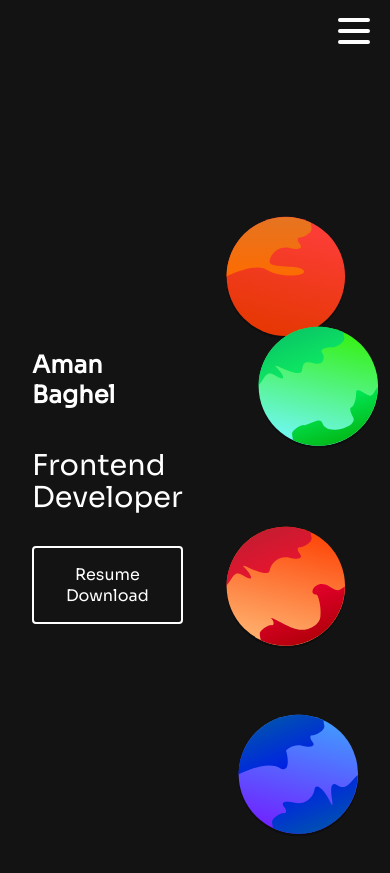
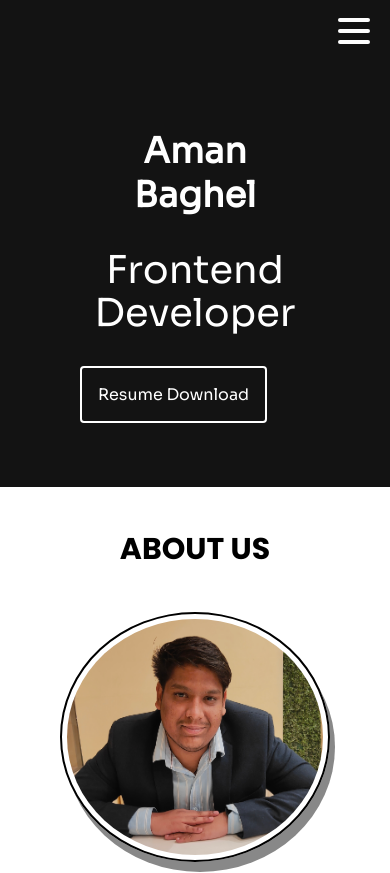
Before and after one commit to X-genius/Aman_Portfolio, a React (Create React App) app: page / in a window 390 px wide. Shown: the top 873 px of the page. Built offline with nearby package versions, Linux system fonts and the light colour scheme.

Commit message:
Add-Responsive-CSS-In-Home-Page

```diff
--- a/src/components/Home.js
+++ b/src/components/Home.js
@@ -1,34 +1,37 @@
 import React from 'react';
 import styled from 'styled-components';
-import {motion} from 'framer-motion';
+import { motion } from 'framer-motion';
 import Planet1 from '../images/planet.svg';
 import Planet2 from '../images/planet-2.svg';
 import Planet3 from '../images/planet-3.svg';
 import Planet4 from '../images/planet-4.svg';
 import pdf from '../pdf/resume.pdf';
 
+const Section = styled.section`
+  height: 100vh;
+  display: flex;
+  justify-content: center;
+  align-items: center;
+  background: #131313;
 
-const Section = styled.section`
-height : 100vh;
-display : flex;
-justify-content : center;
-align-items : center;
-background : #131313;
-`;
-
-
-const Container = styled.div`
-display : grid;
-grid-template-columns : 1fr 1.4fr;
-height : 100vh;
-padding : 3rem calc(100vh - 1300px);
-
-@media screen and (max-width : 768px)
-{
-    grid-grid-template-columns : 1fr;
+  @media screen and (max-width: 768px) {
+    height: 50vh;
   }
 `;
 
+const Container = styled.div`
+  display: grid;
+  grid-template-columns: 1fr 1.4fr;
+  height: 100vh;
+  padding: 3rem calc(100vh - 1300px);
+
+  @media screen and (max-width: 768px) {
+    display: flex;
+    justify-content: center;
+    align-items: center;
+    text-align: center;
+  }
+`;
 
 const ColumnLeft = styled.div`
   display: flex;
@@ -36,37 +39,35 @@ color: #fff;
   flex-direction: column;
   justify-content: center;
   align-items: flex-start;
-padding : 5rem 2rem;
+  padding: 5rem 2rem;
 
-h1
-{
+  h1 {
     margin-bottom: 0.5rem;
     font-size: 2.5rem;
   }
 
-p
-{
+  p {
     margin: 2rem 0;
     font-size: 3.5rem;
     line-height: 1.1;
   }
 
-@media screen and (max-width : 768px)
-{
-    h1{
-        font-size: 1.5rem;
+  @media screen and (max-width: 768px) {
+    padding: 0rem 5rem;
+    h1 {
+      font-size: 2.2rem;
+      margin-bottom: 0rem;
     }
 
-    p{
-        font-size: 1.8rem;
+    p {
+      font-size: 2.4rem;
     }
   }
 `;
 
-
 const Button = styled(motion.button)`
   padding: 1rem 3rem;
-border : 2px solid #fff;
+  border: 2px solid #fff;
   font-size: 1rem;
   border-radius: 4px;
   cursor: pointer;
@@ -74,152 +75,160 @@ outline: none;
   background: transparent;
   color: #fff;
 
-@media screen and (max-width : 768px)
-{
-     font-size : 1rem;
+  @media screen and (max-width: 768px) {
+    font-size: 1rem;
     padding: 1rem 1rem;
   }
-
 `;
 
+const Image = styled(motion.img)`
+  position: absolute;
+  height: 100%;
+  width: 100%;
+  max-width: 250px;
+  max-height: 250px;
 
-const Image = styled(motion.img)`
-position : absolute;
-height : 100%;
-width : 100%;
-max-width : 250px;
-max-height : 250px;
-
-@media screen and (max-width : 768px)
-{
+  @media screen and (max-width: 768px) {
     height: 70%;
     width: 70%;
   }
 `;
 
-
 const ColumnRight = styled.div`
-display : flex;
+  display: flex;
   justify-content: center;
   align-items: center;
   padding: 2rem;
   position: relative;
 
-${Image}:nth-child(1){
+  ${Image}:nth-child(1) {
     top: 0px;
     left: 100px;
   }
 
-${Image}:nth-child(2){
+  ${Image}:nth-child(2) {
     top: 170px;
     right: 100px;
   }
 
-${Image}:nth-child(3){
+  ${Image}:nth-child(3) {
     top: 320px;
     left: 100px;
   }
 
-${Image}:nth-child(4){
+  ${Image}:nth-child(4) {
     bottom: 100px;
     right: 80px;
   }
 
-@media screen and (max-width : 768px)
-{
-${Image}:nth-child(1){
-  top: 40px;
-  left: 10px;
+  @media screen and (max-width: 768px) {
+    padding: 0rem;
+    ${Image}:nth-child(1) {
+      display: none;
     }
 
-${Image}:nth-child(2){
-   top: 150px;
-   right: 10px;
+    ${Image}:nth-child(2) {
+      display: none;
     }
 
-${Image}:nth-child(3){
-  top: 350px;
-  left: 10px;
+    ${Image}:nth-child(3) {
+      display: none;
     }
 
-${Image}:nth-child(4){
-    bottom: -40px;
-    right: 30px;
+    ${Image}:nth-child(4) {
+      display: none;
     }
   }
 `;
 
 const Home = () => {
   const FadeLeft = {
-           hidden : {opacity : 0 , x : -100},
-           visible : {opacity : 1 , x : 0}
+    hidden: { opacity: 0, x: -100 },
+    visible: { opacity: 1, x: 0 },
   };
 
-
-    return(
-            <Section id = "Home">
+  return (
+    <Section id='Home'>
       <Container>
         <ColumnLeft>
           <motion.h1
-                    initial = {{opacity : 0}}
-                    animate = {{opacity : 1}}
-                    transition = {{duration : 1}}>
+            initial={{ opacity: 0 }}
+            animate={{ opacity: 1 }}
+            transition={{ duration: 1 }}
+          >
             Aman Baghel
           </motion.h1>
 
           <motion.p
-                    variants = {FadeLeft}
-                    initial = "hidden"
-                    animate = "visible"
-                    transition = {{duration : 1}}>
+            variants={FadeLeft}
+            initial='hidden'
+            animate='visible'
+            transition={{ duration: 1 }}
+          >
             Frontend Developer
           </motion.p>
 
-                    <a href = {pdf} download = "AmanBaghel-SDE2-Resume">
+          <a href={pdf} download='AmanBaghel-SDE2-Resume'>
             <Button
-                     whileHover = {{scale : 1.05}}
-                     whileTap = {{scale : 0.95 , backgroundColor : '#67F6E7' , color : '#000' , border : 'none' }}
-                     initial = {{opacity : 0}}
-                     animate = {{opacity : 1 , transition : {duration : 1.5}}}>
+              whileHover={{ scale: 1.05 }}
+              whileTap={{
+                scale: 0.95,
+                backgroundColor: '#67F6E7',
+                color: '#000',
+                border: 'none',
+              }}
+              initial={{ opacity: 0 }}
+              animate={{ opacity: 1, transition: { duration: 1.5 } }}
+            >
               Resume Download
             </Button>
           </a>
         </ColumnLeft>
 
         <ColumnRight>
-                    <Image src = {Planet1} alt = "planet1"
-                    whileTap = {{scale : 0.9}}
-                    drag = {true}
-                    dragConstraints = {{left : 40 , right : 0 , top : 0 , bottom : 50}}
-                    initial = {{opacity : 0 , y : -100}}
-                    animate = {{opacity : 1 , y : 0 , transition : {duration : 1}}}/>
+          <Image
+            src={Planet1}
+            alt='planet1'
+            whileTap={{ scale: 0.9 }}
+            drag={true}
+            dragConstraints={{ left: 40, right: 0, top: 0, bottom: 50 }}
+            initial={{ opacity: 0, y: -100 }}
+            animate={{ opacity: 1, y: 0, transition: { duration: 1 } }}
+          />
 
+          <Image
+            src={Planet2}
+            alt='planet2'
+            whileTap={{ scale: 0.6 }}
+            drag={true}
+            dragConstraints={{ left: 0, right: 0, top: 0, bottom: 50 }}
+            initial={{ opacity: 0, x: 100 }}
+            animate={{ opacity: 1, x: 0, transition: { duration: 1 } }}
+          />
 
-                    <Image src = {Planet2} alt = "planet2"
-                    whileTap = {{scale : 0.6}}
-                    drag = {true}
-                    dragConstraints = {{left : 0 , right : 0 , top : 0 , bottom : 50}}
-                    initial = {{opacity : 0 , x : 100}}
-                    animate = {{opacity : 1 , x : 0 , transition : {duration : 1}}} />
+          <Image
+            src={Planet3}
+            alt='planet3'
+            whileTap={{ scale: 0.8 }}
+            drag={true}
+            dragConstraints={{ left: 0, right: 0, top: 50, bottom: 50 }}
+            initial={{ opacity: 0, x: -100 }}
+            animate={{ opacity: 1, x: 0, transition: { duration: 1 } }}
+          />
 
-
-                    <Image src = {Planet3} alt = "planet3"
-                    whileTap = {{scale : 0.8}}
-                    drag = {true}
-                    dragConstraints = {{left : 0 , right : 0 , top : 50 , bottom : 50}}
-                    initial = {{opacity : 0 , x : -100}}
-                    animate = {{opacity : 1 , x : 0 , transition : {duration : 1}}} />
-
-                    <Image src = {Planet4} alt = "planet4"
-                    whileTap = {{scale : 0.9}}
-                    drag = {true}
-                    dragConstraints = {{left : 0 , right : 0 , top : 40 , bottom : 0}}
-                    initial = {{opacity : 0 , y : 100}}
-                    animate = {{opacity : 1 , y : 0 , transition : {duration : 1}}}/>
+          <Image
+            src={Planet4}
+            alt='planet4'
+            whileTap={{ scale: 0.9 }}
+            drag={true}
+            dragConstraints={{ left: 0, right: 0, top: 40, bottom: 0 }}
+            initial={{ opacity: 0, y: 100 }}
+            animate={{ opacity: 1, y: 0, transition: { duration: 1 } }}
+          />
         </ColumnRight>
       </Container>
     </Section>
   );
-}
+};
 
 export default Home;
```
Also changed, not shown: 1 other file (tests, documents, lock files or other folders). Lines whose indentation alone changed are shown as unchanged.
